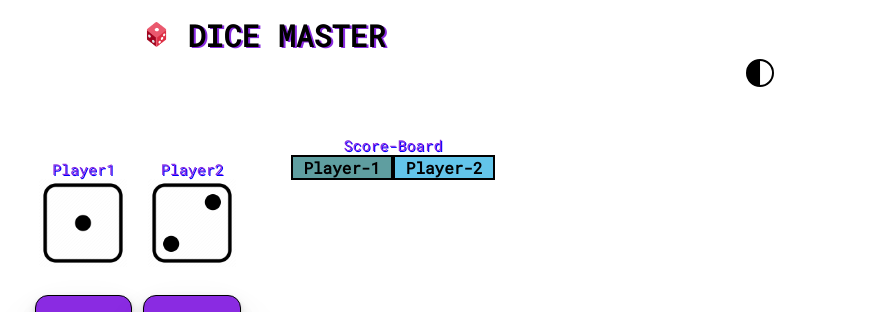
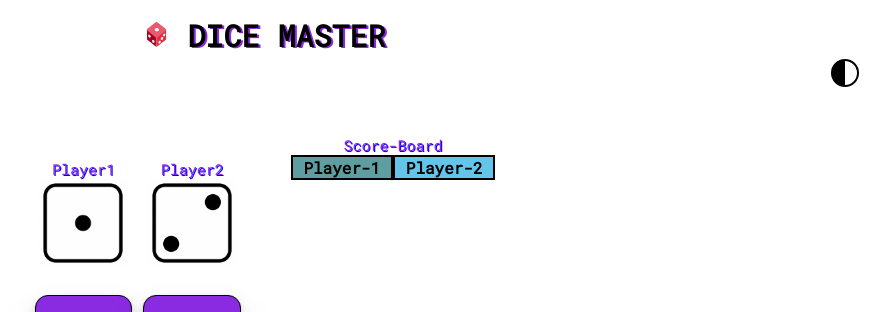
Before and after one commit to bishaldn/DiceMaster, a PHP site: page / in a window 1280 px wide. Shown: the top 312 px of the page, without its empty margins (375-1265 px from the left). Run offline with PHP 8.4, Linux system fonts and the light colour scheme; lists and menus that the app fills with data are empty.

Commit message:
nothing but a commmit

```diff
--- a/style.css
+++ b/style.css
@@ -160,10 +160,9 @@ td {
 }
 
 .btn-mode {
-    gap: 1vh;
     display: flex;
     justify-content: end;
-    margin-right: 6vw;
+    margin-right:;
 }
 
 .btn-dark {
--- a/styledark.css
+++ b/styledark.css
@@ -163,10 +163,8 @@ td {
 }
 
 .btn-mode {
-    gap: 1vh;
     display: flex;
     justify-content: end;
-    margin-right: 6vw;
 }
 
 .btn-dark {
```
